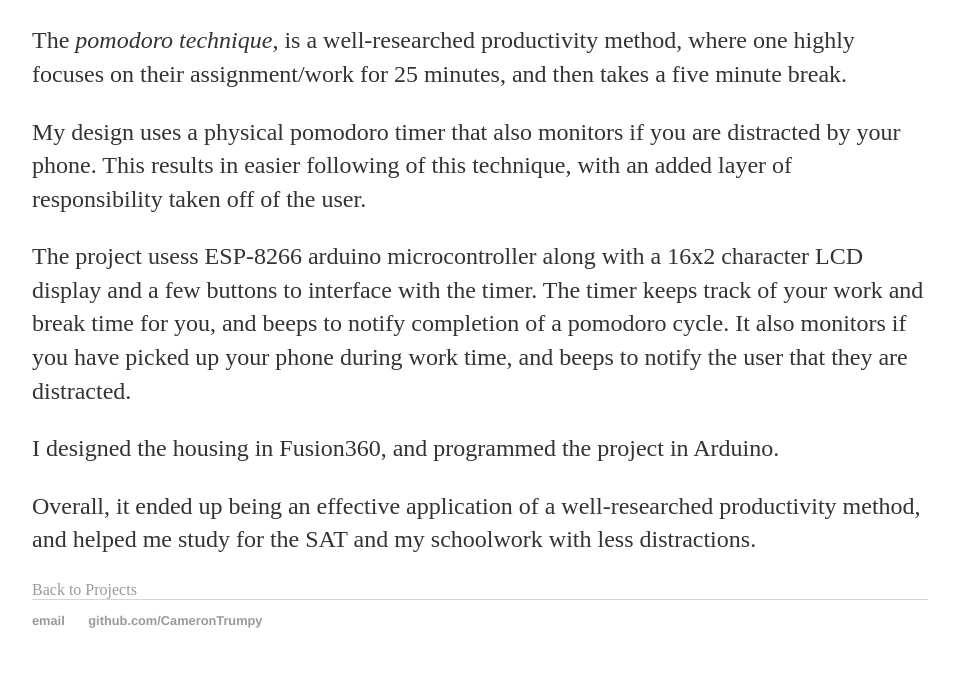
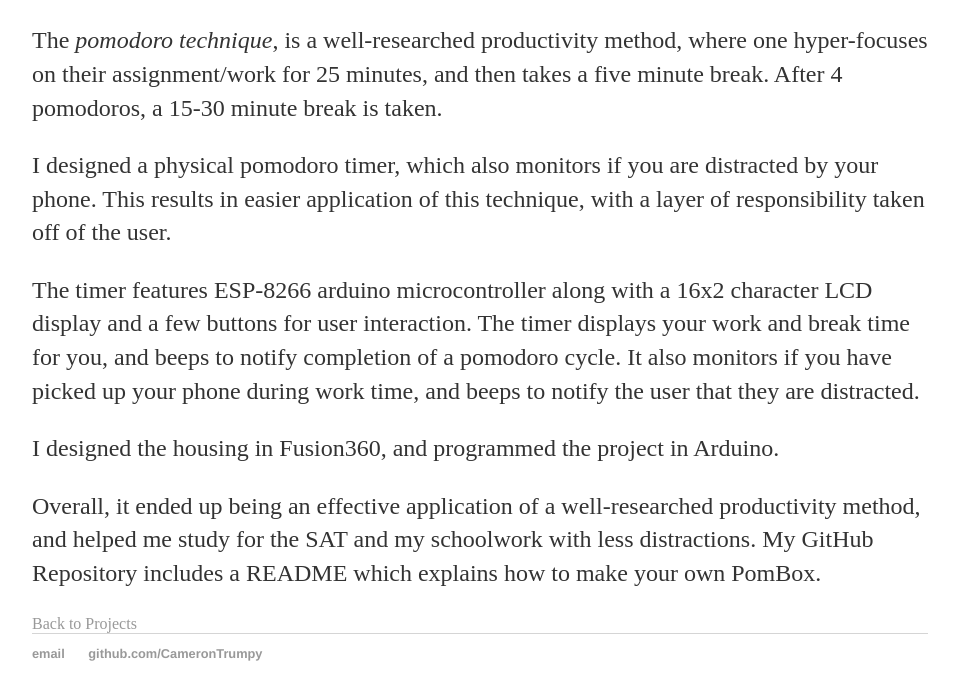
Before and after one commit to CameronTrumpy/CameronTrumpy.github.io, a Jekyll site: the page built from _projects/Pomodoro-Timer.md, in a window 1280 px wide, cut to the strip 401-1122 px from the top of the page. Shown: the top 700 px of the strip, without its empty margins (160-1119 px from the left). Built offline with Jekyll 4.4.1, drawn with Linux system fonts in a browser that asks for light colours.

Commit message:
Fix Spelling Error and Add correct link
PomBox repo is currently private, documentation needs to be updated first.

```diff
--- a/_projects/Pomodoro-Timer.md
+++ b/_projects/Pomodoro-Timer.md
@@ -2,14 +2,14 @@
 layout: project
 title: Arduino Pomodoro Timer
 featured_image: "/photos/Tomato.png"
-source_code: "https://github.com/CameronTrumpy"
+source_code: "https://github.com/CameronTrumpy/PomBox"
 ---
-The *pomodoro technique*, is a well-researched productivity method, where one highly focuses on their assignment/work for 25 minutes, and then takes a five minute break.
+The *pomodoro technique*, is a well-researched productivity method, where one hyper-focuses on their assignment/work for 25 minutes, and then takes a five minute break. After 4 pomodoros, a 15-30 minute break is taken.
 
-My design uses a physical pomodoro timer that also monitors if you are distracted by your phone. This results in easier following of this technique, with an added layer of responsibility taken off of the user.
+I designed a physical pomodoro timer, which also monitors if you are distracted by your phone. This results in easier application of this technique, with a layer of responsibility taken off of the user.
 
-The project usess ESP-8266 arduino microcontroller along with a 16x2 character LCD display and a few buttons to interface with the timer. The timer keeps track of your work and break time for you, and beeps to notify completion of a pomodoro cycle. It also monitors if you have picked up your phone during work time, and beeps to notify the user that they are distracted.
+The timer features ESP-8266 arduino microcontroller along with a 16x2 character LCD display and a few buttons for user interaction. The timer displays your work and break time for you, and beeps to notify completion of a pomodoro cycle. It also monitors if you have picked up your phone during work time, and beeps to notify the user that they are distracted.
 
 I designed the housing in Fusion360, and programmed the project in Arduino.
 
-Overall, it ended up being an effective application of a well-researched productivity method, and helped me study for the SAT and my schoolwork with less distractions.
+Overall, it ended up being an effective application of a well-researched productivity method, and helped me study for the SAT and my schoolwork with less distractions. My GitHub Repository includes a README which explains how to make your own PomBox.
```
